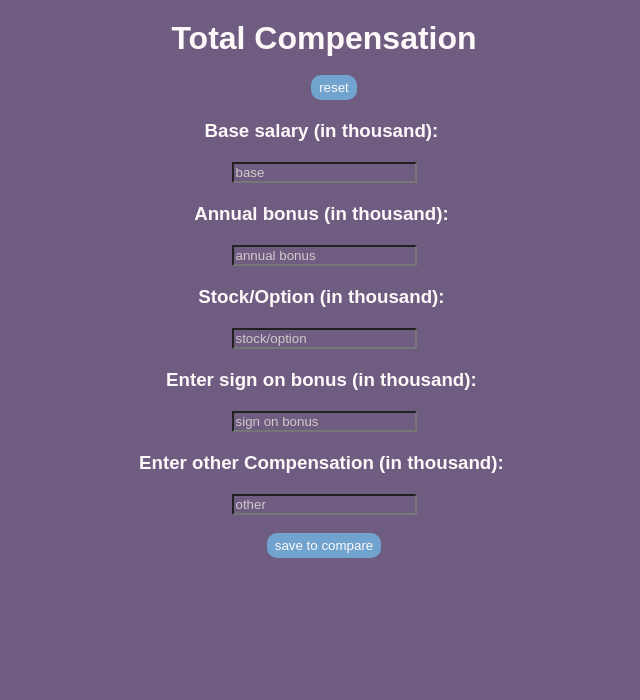
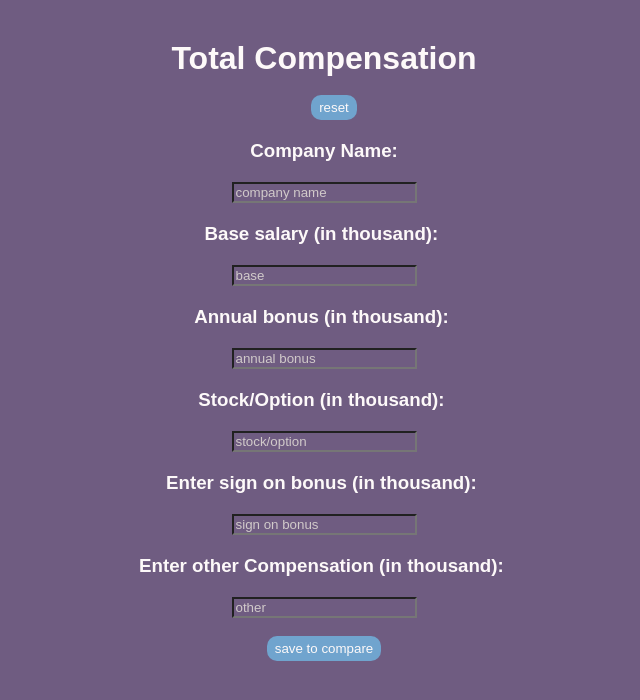
Before and after one commit to jingxia1219/total-comp-calculator, a React (Create React App) app: page / in a window 1280 px wide. Shown: the top 700 px of the page, without its empty margins (316-956 px from the left). Built offline with nearby package versions, Linux system fonts and the light colour scheme.

Commit message:
added company comparison feature

```diff
--- a/src/App.js
+++ b/src/App.js
@@ -1,9 +1,16 @@
 import "./index.css";
 import TotalCompForm from "./components/TotalCompForm";
+import {useState} from 'react'
 import TotalCompList from "./components/TotalCompList";
 
 export default function App() {
-  return <div>
-  <TotalCompForm />
+  const [arr,setArr] = useState([])
+  function compArrHandler(compArr){
+    setArr( prev => prev.concat(compArr))
+    // console.log(arr)
+  }
+  return <div className="container">
+  <TotalCompForm getCompArr = {compArrHandler} />
+  <TotalCompList compareArr = {arr}/>
 </div>;
 }
--- a/src/components/TotalCompForm.js
+++ b/src/components/TotalCompForm.js
@@ -1,13 +1,15 @@
 import { useState } from "react";
 
-function TotalCompForm(){
+function TotalCompForm(props){
     const [totalComp, setTotalComp] = useState(null);
     const [base, setBase] = useState("");
     const [annualBonus, setAnnualBonus] = useState("");
     const [stock, setStock] = useState("");
     const [other, setOther] = useState("");
     const [signOn, setSignOn] = useState("");
+    const [companyName,setCompanyName] = useState('')
     const [compareArr,setCompareArr] = useState([]);
+
     function resetHandler() {
       setTotalComp(null);
       setBase("");
@@ -15,16 +17,27 @@ function TotalCompForm(){
       setStock("");
       setOther("");
       setSignOn("");
+      setCompanyName("")
     }
+
+
     function saveHandler() {
-      setCompareArr(prev => prev.concat(totalComp))
-      console.log(compareArr);
+        const total = Object.values(totalComp).reduce((acc,el)=> acc+el,0);
+
+      setCompareArr(prev => prev.concat({...totalComp, total:total,company:companyName}))
+      props.getCompArr({...totalComp, total:total,company:companyName})
+
       setTotalComp(null);
       setBase("");
       setAnnualBonus("");
       setStock("");
       setOther("");
       setSignOn("");
+      setCompanyName("")
+    }
+    function nameHandler(e){
+        const name = e.target.value
+        setCompanyName(name)
     }
 
     function baseHandler(e) {
@@ -40,9 +53,7 @@ function TotalCompForm(){
         setBase('')
         setTotalComp(prev => {
             let prevTotal = prev
-            console.log(prevTotal)
             delete prevTotal.base
-            console.log(prevTotal)
             return prevTotal
         })
       }
@@ -60,9 +71,7 @@ function TotalCompForm(){
         setAnnualBonus('')
         setTotalComp(prev => {
             let prevTotal = prev
-            console.log(prevTotal)
             delete prevTotal.annualBonus
-            console.log(prevTotal)
             return prevTotal
         })
       }
@@ -80,9 +89,7 @@ function TotalCompForm(){
         setStock('')
         setTotalComp(prev => {
             let prevTotal = prev
-            console.log(prevTotal)
             delete prevTotal.stock
-            console.log(prevTotal)
             return prevTotal
         })
       }
@@ -136,6 +143,14 @@ function TotalCompForm(){
 
   <h2 className="total-comp">{totalCompDisplay}</h2>
   <button onClick={resetHandler}>reset</button>
+
+  <h3>Company Name: </h3>
+  <input
+    value={companyName}
+    onChange={nameHandler}
+    placeholder="company name"
+    type="text"
+  ></input>
 
   <h3>Base salary (in thousand):&nbsp;{base !== "" ? base + "k" : ""} </h3>
   <input
--- a/src/components/TotalCompItem.js
+++ b/src/components/TotalCompItem.js
@@ -1,7 +1,26 @@
-function TotalCompItem(){
+function TotalCompItem({item}){
+    console.log(item)
     return (
-        <>
-        </>
+        <div className="item-container">
+        <h4 className='list-name'>
+            Company: {item.company}
+        </h4>
+        <h4 className="list-total">
+            Total: {item.total}
+        </h4>
+        <h4>
+            Base: {item.base}
+        </h4>
+        <h4>
+            Annual bonus: {item.annualBonus}
+        </h4>
+        <h4>
+            Stock/Option: {item.stock}
+        </h4>
+        <h4>
+            Other: {item.other}
+        </h4>
+        </div>
     )
 }
 
--- a/src/components/TotalCompList.js
+++ b/src/components/TotalCompList.js
@@ -2,10 +2,14 @@ import './TotalCompItem';
 import TotalCompItem from './TotalCompItem';
 
 function TotalCompList(props){
-
+    console.log(props.compareArr)
+    const list = props.compareArr.map( item => {
+        return <TotalCompItem item={item}/>
+    })
+    console.log(list)
     return (
         <>
-        <TotalCompItem />
+       {list}
         </>
     )
 }
--- a/src/index.css
+++ b/src/index.css
@@ -32,3 +32,27 @@ input[type="number"]::-webkit-inner-spin-button,
 input[type="number"]::-webkit-outer-spin-button {
   -webkit-appearance: none;
 }
+
+.container{
+  display: flex;
+  flex-direction: row;
+  align-items: center;
+  justify-content: center;
+}
+
+.item-container{
+  display: flex;
+  flex-direction: column;
+  align-items: center;
+  justify-content: center;
+  border: 1px solid white;
+  height: 350px;
+  padding: 15px;
+}
+h4{
+  font-size: large;
+}
+.list-total,.list-name{
+  font-size: 25px;
+ border-bottom: 1px solid white;
+}
```
